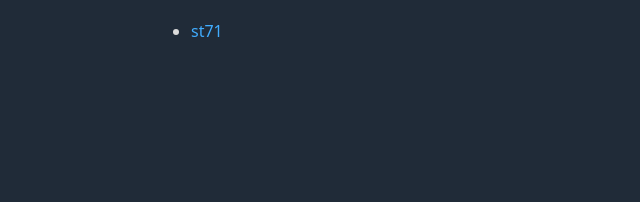
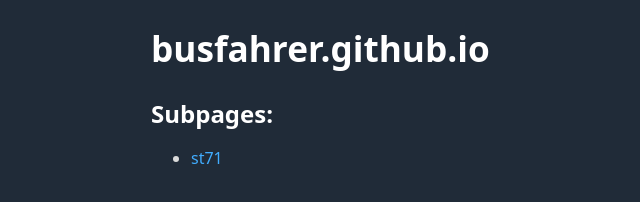
Before and after one commit to busfahrer/busfahrer.github.io, a plain HTML site: page index.html in a window 1280 px wide. Shown: the whole page, without its empty margins (89-729 px from the left). Drawn offline with nearby package versions, Linux system fonts and the light colour scheme.

Commit message:
add headers

```diff
--- a/index.html
+++ b/index.html
@@ -6,6 +6,8 @@
   <title>busfahrer.github.io</title>
 </head>
 <body>
+  <h1>busfahrer.github.io</h1>
+  <h2>Subpages:</h2>
   <ul>
     <li><a href="./st71/index.html">st71</a></li>
   </ul>
```
